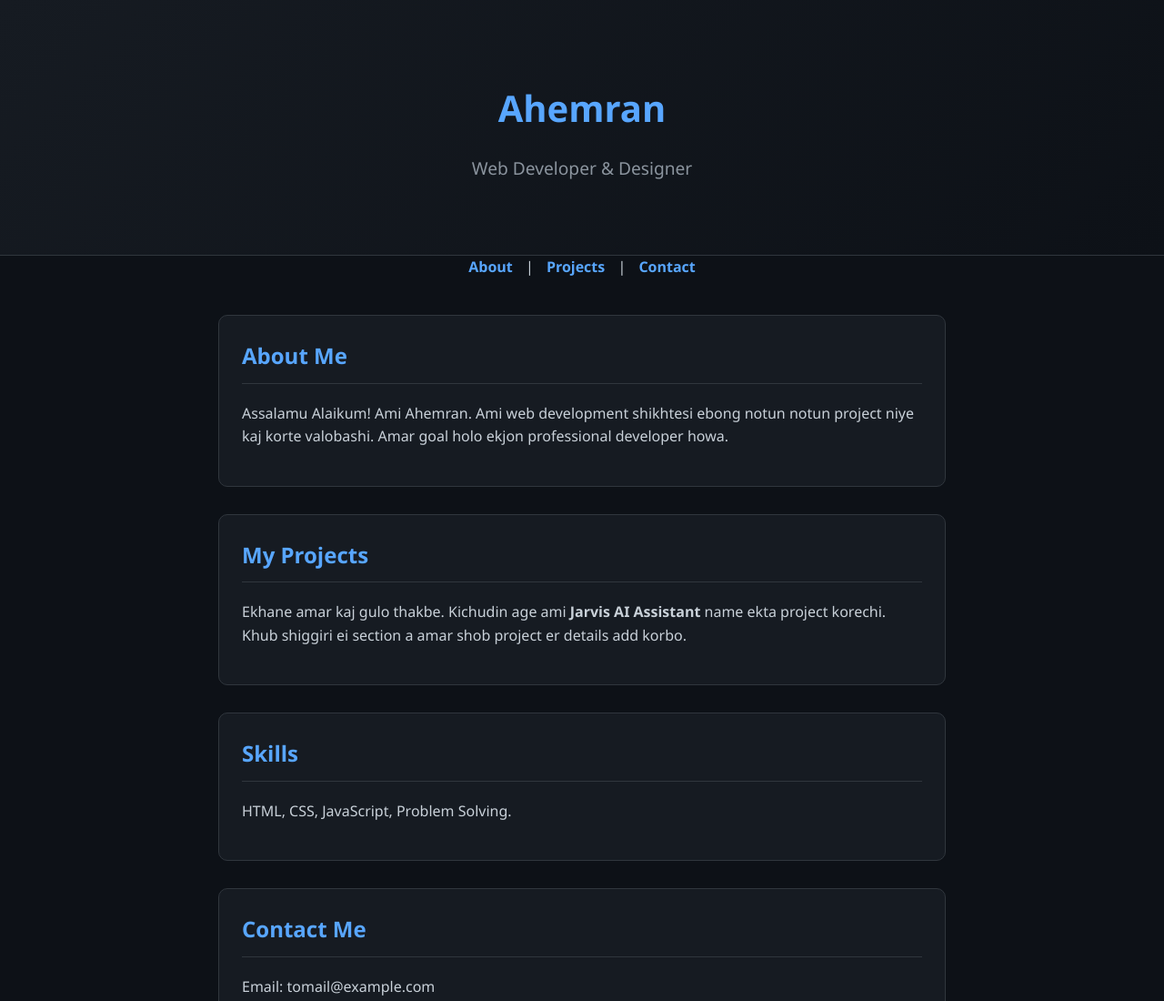
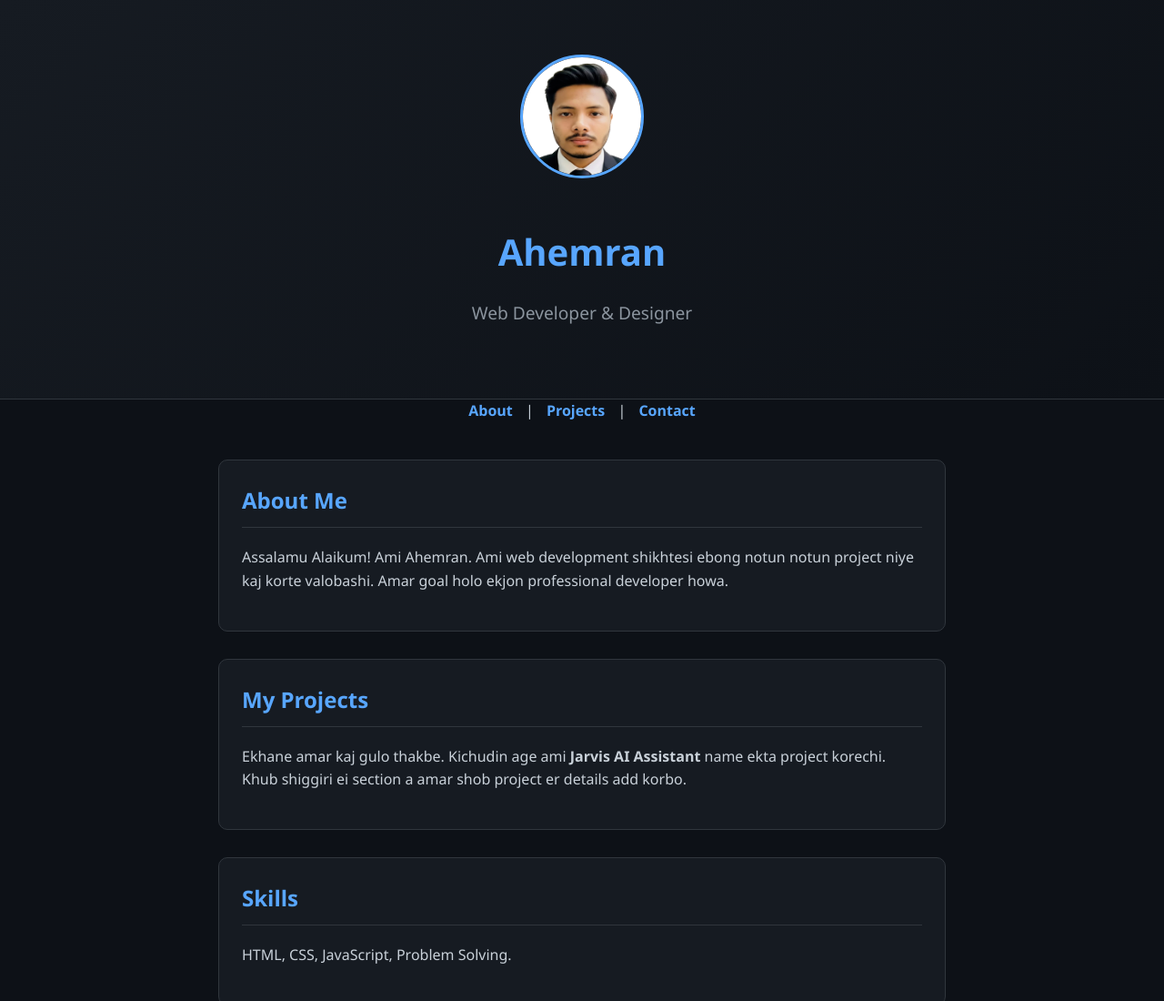
Before and after one commit to ahemran222/my-portfolio-, a plain HTML site: page index.html in a window 1280 px wide. Shown: the top 1100 px of the page at 91% size. Drawn offline with Linux system fonts and the light colour scheme.

Commit message:
Update index.html

```diff
--- a/index.html
+++ b/index.html
@@ -61,6 +61,7 @@
 <body>
 
   <header>
+    <img src="Emran 300x300 Photo.png" alt="Ahemran's Photo" style="width: 130px; height: 130px; border-radius: 50%; object-fit: cover; border: 3px solid #58a6ff; margin-bottom: 15px;">
     <h1>Ahemran</h1>
     <p>Web Developer & Designer</p>
   </header>
```
